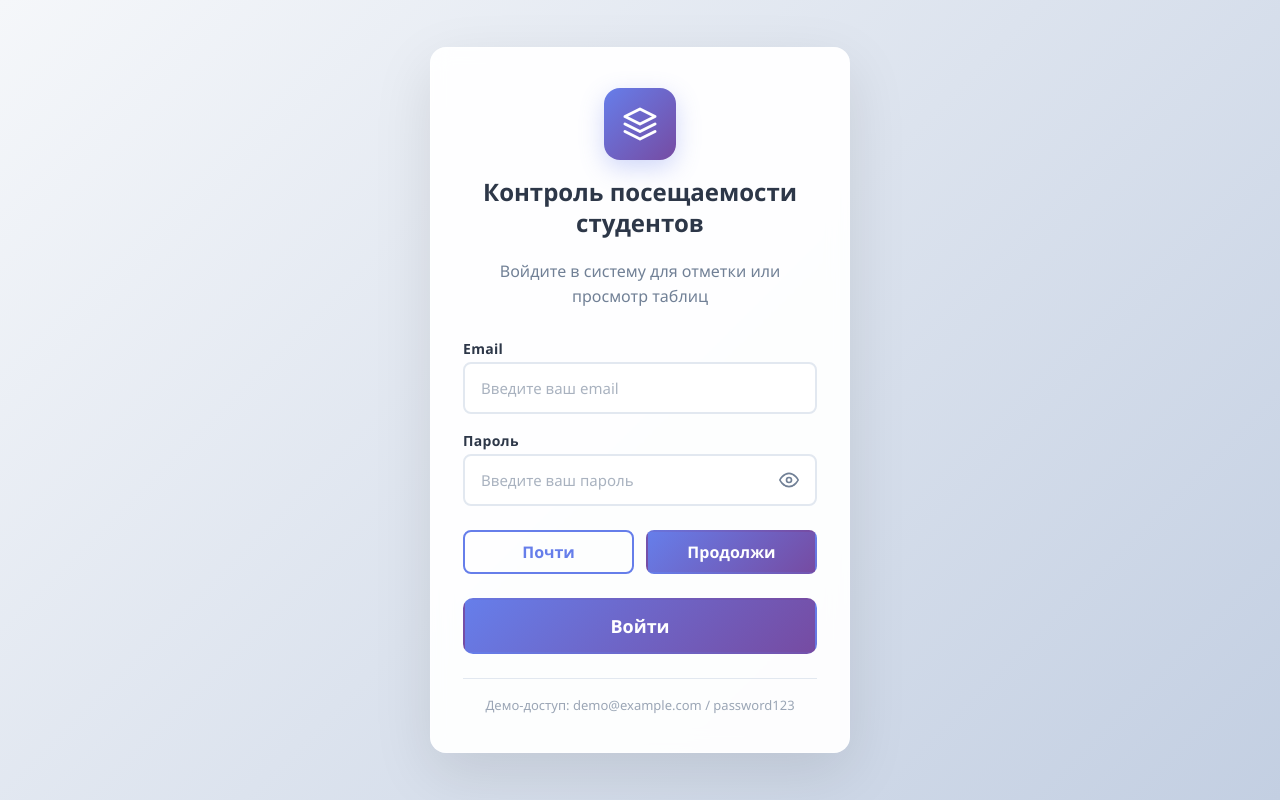
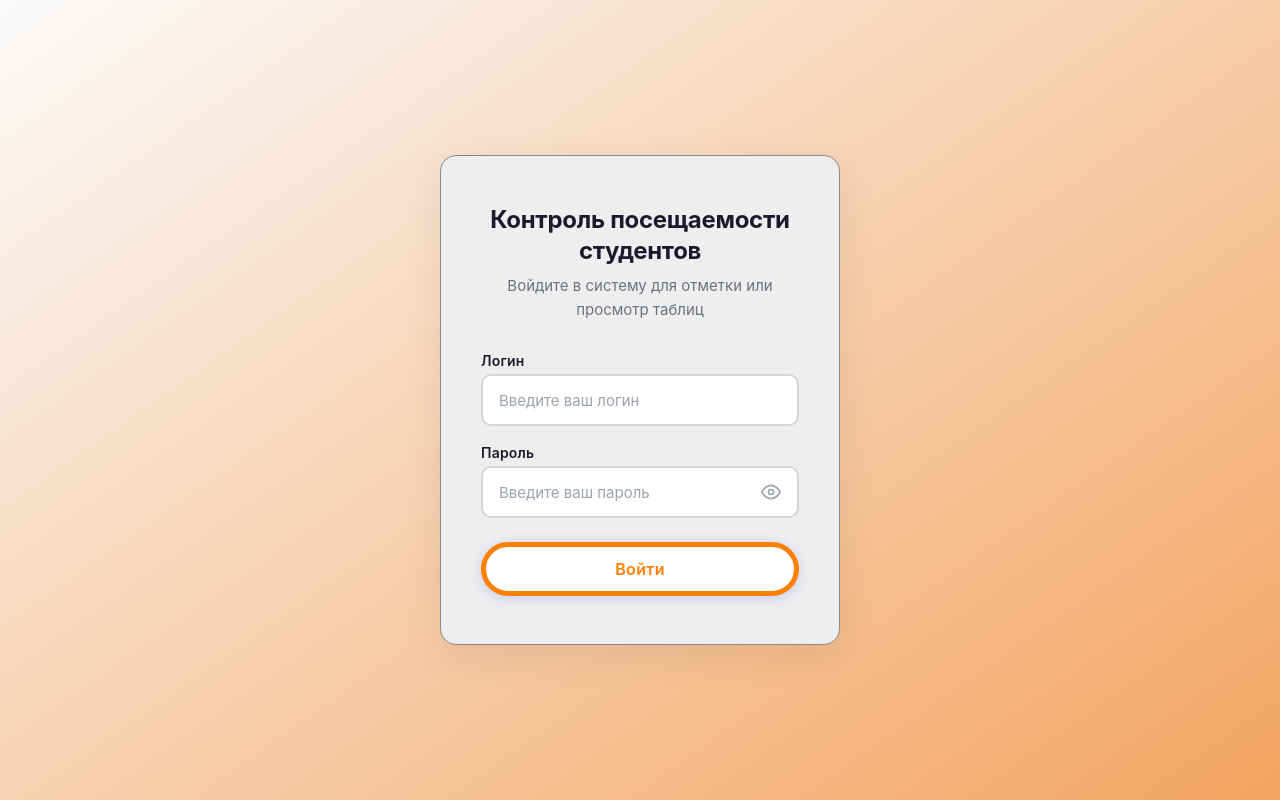
Before and after one commit to Mason-Fox-ai/Visit-Control, a React (Vite) app: page /login in a window 1280 px wide. Built offline with nearby package versions, Linux system fonts and the light colour scheme.

Commit message:
Изменение страницы логина

```diff
--- a/src/components/pages/login/login.module.scss
+++ b/src/components/pages/login/login.module.scss
@@ -1,45 +1,21 @@
-// Импортируем модуль color
-@use "sass:color";
+// Переменные
+$color-primary: #ffffff;
+$color-primary-hover: #ff7f00;
+$color-primary-active: #ff7f00;
 
-// Переменные для цветовой схемы
-$color-primary: #667eea;
-$color-primary-hover: #5a67d8;
-$color-primary-active: #4c51bf;
-$color-secondary: #764ba2;
+$color-text-primary: #1a1a2e;
+$color-text-secondary: #6b7280;
+$color-text-placeholder: #9ca3af;
 
-$color-text-primary: #2d3748;
-$color-text-secondary: #718096;
-$color-text-light: #ffffff;
+$color-border: #d1d5db;
+$color-border-focus: #4a6cf7;
+$color-error: #ef4444;
 
-$color-border: #e2e8f0;
-$color-border-focus: #667eea;
-$color-error: #e53e3e;
-
-$color-bg: #f7fafc;
+$color-bg: #f3f4f6;
 $color-input-bg: #ffffff;
 
-// Анимации
-@keyframes fadeIn {
-  from {
-    opacity: 0;
-    transform: translateY(-20px);
-  }
-  to {
-    opacity: 1;
-    transform: translateY(0);
-  }
-}
-
-@keyframes slideUp {
-  from {
-    opacity: 0;
-    transform: translateY(30px);
-  }
-  to {
-    opacity: 1;
-    transform: translateY(0);
-  }
-}
+$shadow-card: 0 10px 40px rgba(0, 0, 0, 0.08);
+$shadow-input: 0 1px 3px rgba(0, 0, 0, 0.04);
 
 // Основная страница
 .loginPage {
@@ -48,79 +24,46 @@ $color-input-bg: #ffffff;
   justify-content: center;
   min-height: 100vh;
   padding: 20px;
-  background: linear-gradient(135deg, #f5f7fa 0%, #c3cfe2 100%);
-  font-family: 'Segoe UI', 'Roboto', Arial, sans-serif;
+  background: linear-gradient(145deg, #fbb46e 0%, #666666 96%);
+  background: linear-gradient(145deg, #fafafa 0%, #f4a460 100%);
+  font-family: -apple-system, BlinkMacSystemFont, 'Segoe UI', Roboto, Arial, sans-serif;
 }
 
 // Контейнер формы
 .loginContainer {
   width: 100%;
-  max-width: 420px;
-  background: rgba(255, 255, 255, 0.95);
-  backdrop-filter: blur(10px);
-  padding: 40px 32px;
+  max-width: 400px;
+  background: #eeeeee;
+  padding: 48px 40px;
   border-radius: 16px;
-  box-shadow: 0 20px 60px rgba(0, 0, 0, 0.1);
-  animation: slideUp 0.6s ease-out;
-  border: 1px solid rgba(255, 255, 255, 0.3);
-  transition: transform 0.3s ease;
-
-  &:hover {
-    transform: translateY(-2px);
-  }
+  border: 1px solid #888888;
+  box-shadow: $shadow-card;
+  transition: transform 0.2s ease;
 
   @media (max-width: 480px) {
-    padding: 28px 20px;
+    padding: 32px 24px;
     border-radius: 12px;
   }
 }
 
-// Логотип и заголовок
-.logoSection {
-  display: flex;
-  flex-direction: column;
-  align-items: center;
-  margin-bottom: 20px;
-}
-
-.logoIcon {
-  display: flex;
-  align-items: center;
-  justify-content: center;
-  width: 72px;
-  height: 72px;
-  background: linear-gradient(135deg, $color-primary, $color-secondary);
-  border-radius: 16px;
-  color: white;
-  margin-bottom: 16px;
-  box-shadow: 0 8px 24px rgba(102, 126, 234, 0.3);
-  transition: transform 0.3s ease;
-
-  &:hover {
-    transform: scale(1.05);
-  }
-
-  svg {
-    width: 36px;
-    height: 36px;
-  }
-}
-
+// Заголовок
 .title {
   font-size: 24px;
   font-weight: 700;
   color: $color-text-primary;
   text-align: center;
-  margin: 0;
+  margin: 0 0 8px 0;
   line-height: 1.3;
+  letter-spacing: -0.3px;
 
   @media (max-width: 480px) {
     font-size: 20px;
   }
 }
 
+// Подзаголовок
 .subtitle {
-  font-size: 16px;
+  font-size: 15px;
   color: $color-text-secondary;
   text-align: center;
   margin: 0 0 32px 0;
@@ -146,16 +89,12 @@ $color-input-bg: #ffffff;
   gap: 6px;
 }
 
+// Метка
 .label {
   font-size: 14px;
   font-weight: 600;
   color: $color-text-primary;
-  letter-spacing: 0.3px;
-  transition: color 0.2s;
-
-  &:focus-within {
-    color: $color-primary;
-  }
+  letter-spacing: 0.2px;
 }
 
 // Обертка для инпута
@@ -163,19 +102,23 @@ $color-input-bg: #ffffff;
   position: relative;
   display: flex;
   align-items: center;
-  border-radius: 8px;
+  border-radius: 10px;
   border: 2px solid $color-border;
   background: $color-input-bg;
-  transition: all 0.3s ease;
+  transition: all 0.2s ease;
 
   &:focus-within {
     border-color: $color-border-focus;
-    box-shadow: 0 0 0 4px rgba(102, 126, 234, 0.1);
+    box-shadow: 0 0 0 4px rgba(74, 108, 247, 0.1);
   }
 
-  // Используем color.scale вместо darken
   &:hover:not(:focus-within) {
-    border-color: color.scale($color-border, $lightness: -10%);
+    border-color: #b0b8c4;
+  }
+
+  &.hasError {
+    border-color: $color-error;
+    box-shadow: 0 0 0 4px rgba(239, 68, 68, 0.1);
   }
 }
 
@@ -193,18 +136,12 @@ $color-input-bg: #ffffff;
   font-family: inherit;
 
   &::placeholder {
-    color: $color-text-secondary;
-    opacity: 0.6;
+    color: $color-text-placeholder;
   }
 
   &:disabled {
     opacity: 0.6;
     cursor: not-allowed;
-  }
-
-  &:-webkit-autofill {
-    -webkit-box-shadow: 0 0 0 1000px white inset !important;
-    -webkit-text-fill-color: $color-text-primary !important;
   }
 
   @media (max-width: 480px) {
@@ -222,18 +159,19 @@ $color-input-bg: #ffffff;
   background: none;
   border: none;
   padding: 0 16px;
-  color: $color-text-secondary;
+  color: $color-text-placeholder;
   cursor: pointer;
   height: 100%;
   min-height: 48px;
   transition: color 0.2s ease;
+  flex-shrink: 0;
 
   &:hover {
-    color: $color-primary;
+    color: $color-text-secondary;
   }
 
   &:focus-visible {
-    outline: 2px solid $color-primary;
+    outline: 2px solid $color-border-focus;
     outline-offset: -2px;
     border-radius: 4px;
   }
@@ -255,8 +193,7 @@ $color-input-bg: #ffffff;
   align-items: center;
   gap: 8px;
   padding: 10px 14px;
-  background: rgba(229, 62, 62, 0.08);
-  border: 1px solid rgba(229, 62, 62, 0.2);
+  background: rgba(239, 68, 68, 0.06);
   border-radius: 8px;
   color: $color-error;
   font-size: 14px;
@@ -273,108 +210,130 @@ $color-input-bg: #ffffff;
   }
 }
 
-// Блок с кнопками
-.actions {
-  display: grid;
-  grid-template-columns: 1fr 1fr;
-  gap: 12px;
+@keyframes fadeIn {
+  from {
+    opacity: 0;
+    transform: translateY(-8px);
+  }
+  to {
+    opacity: 1;
+    transform: translateY(0);
+  }
+}
+
+// Кнопка входа
+.submitButton {
+  width: 100%;
+  padding: 14px 24px;
   margin-top: 4px;
+  background: $color-primary;
+  color: #ff7f00;
+  border: 5px solid #ff7f00;
+  box-shadow: 0 2px 12px rgba(74, 108, 247, 0.25);
+  border-radius: 50px;
+  font-size: 16px;
+  font-weight: 600;
+  cursor: pointer;
+  transition: all 0.25s ease;
+  font-family: inherit;
+  letter-spacing: 0.3px;
+  position: relative;
+  overflow: hidden;
 
-  button {
-    width: 100%;
+  &::after {
+    content: '';
+    position: absolute;
+    inset: 0;
+    background: linear-gradient(135deg, rgba(255, 255, 255, 0.1), transparent);
+    opacity: 0;
+    transition: opacity 0.3s ease;
+  }
+
+  &:hover {
+    background: $color-primary-hover;
+    color: #ffffff;
+    transform: translateY(-2px);
+    box-shadow: 0 8px 30px rgba(74, 108, 247, 0.35);
+
+    &::after {
+      opacity: 1;
+    }
+  }
+
+  &:active {
+    transform: translateY(0);
+    background: $color-primary-active;
+    box-shadow: 0 4px 15px rgba(74, 108, 247, 0.2);
+  }
+
+  &:disabled {
+    opacity: 0.6;
+    cursor: not-allowed;
+    transform: none;
+    box-shadow: none;
   }
 
   @media (max-width: 480px) {
-    grid-template-columns: 1fr;
-    gap: 10px;
+    padding: 12px 20px;
+    font-size: 15px;
+    border-radius: 8px;
   }
 }
 
-// Кнопка "Войти"
-.submitButton {
-  margin-top: 4px;
-
-  &:not(:disabled) {
-    animation: pulse 2s infinite;
-  }
-
-  &:hover:not(:disabled) {
-    animation: none;
+// Адаптивность для планшетов
+@media (min-width: 769px) and (max-width: 1024px) {
+  .loginContainer {
+    max-width: 380px;
+    padding: 40px 32px;
   }
 }
 
-@keyframes pulse {
-  0% {
-    box-shadow: 0 0 0 0 rgba(102, 126, 234, 0.4);
+// Адаптивность для мобильных
+@media (max-width: 480px) {
+  .loginPage {
+    padding: 16px;
+    align-items: flex-start;
+    padding-top: 60px;
   }
-  70% {
-    box-shadow: 0 0 0 10px rgba(102, 126, 234, 0);
-  }
-  100% {
-    box-shadow: 0 0 0 0 rgba(102, 126, 234, 0);
+
+  .loginContainer {
+    padding: 28px 20px;
+    border-radius: 12px;
   }
 }
 
-// Подвал
-.footer {
-  margin-top: 24px;
-  padding-top: 20px;
-  border-top: 1px solid $color-border;
-  text-align: center;
-}
+// Для очень маленьких экранов
+@media (max-width: 360px) {
+  .loginContainer {
+    padding: 20px 16px;
+  }
 
-.footerText {
-  font-size: 13px;
-  color: $color-text-secondary;
-  margin: 0;
-  opacity: 0.7;
+  .title {
+    font-size: 18px;
+  }
 
-  @media (max-width: 480px) {
-    font-size: 12px;
+  .subtitle {
+    font-size: 13px;
   }
 }
 
-// Адаптивность
-@media (max-width: 480px) {
+// Поддержка темной темы
+@media (prefers-color-scheme: dark) {
   .loginPage {
-    padding: 12px;
-    align-items: flex-start;
-    padding-top: 40px;
+    background: linear-gradient(145deg, #1a1a2e 0%, #16213e 100%);
   }
 
   .loginContainer {
-    padding: 24px 16px;
-    border-radius: 12px;
-  }
-
-  .logoIcon {
-    width: 56px;
-    height: 56px;
-
-    svg {
-      width: 28px;
-      height: 28px;
-    }
-  }
-}
-
-// Темная тема
-@media (prefers-color-scheme: dark) {
-  .loginPage {
-    background: linear-gradient(135deg, #1a202c 0%, #2d3748 100%);
-  }
-
-  .loginContainer {
-    background: rgba(26, 32, 44, 0.95);
-    border-color: rgba(255, 255, 255, 0.05);
+    background: #1e293b;
+    box-shadow: 0 10px 40px rgba(0, 0, 0, 0.3);
   }
 
   .title {
-    color: #f7fafc;
+    color: #f1f5f9;
   }
 
   .subtitle {
-    color: #a0aec0;
+    color: #94a3b8;
   }
 
   .label {
@@ -382,41 +341,37 @@ $color-input-bg: #ffffff;
   }
 
   .input {
-    color: #f7fafc;
-    background: transparent;
+    color: #f1f5f9;
 
     &::placeholder {
-      color: #a0aec0;
-    }
-
-    &:-webkit-autofill {
-      -webkit-box-shadow: 0 0 0 1000px #2d3748 inset !important;
-      -webkit-text-fill-color: #f7fafc !important;
+      color: #64748b;
     }
   }
 
   .inputWrapper {
-    background: #2d3748;
-    border-color: #4a5568;
+    background: #0f172a;
+    border-color: #334155;
 
     &:focus-within {
-      border-color: $color-primary;
+      border-color: $color-border-focus;
+      box-shadow: 0 0 0 4px rgba(74, 108, 247, 0.15);
+    }
+
+    &:hover:not(:focus-within) {
+      border-color: #475569;
     }
   }
 
   .passwordToggle {
-    color: #a0aec0;
+    color: #64748b;
 
     &:hover {
-      color: $color-primary;
+      color: #94a3b8;
     }
   }
 
-  .footerText {
-    color: #a0aec0;
-  }
-
   .errorMessage {
-    background: rgba(229, 62, 62, 0.15);
+    background: rgba(239, 68, 68, 0.12);
+    color: #f87171;
   }
 }
--- a/src/components/pages/login/login.tsx
+++ b/src/components/pages/login/login.tsx
@@ -1,93 +1,41 @@
 import React, { useState } from 'react';
-import type { FormEvent } from 'react'; // Используем type-only импорт для FormEvent
+import type { FormEvent } from 'react';
 import styles from './login.module.scss';
-import Button from '../../ui/button/button';
-
-// Интерфейс для пропсов
-interface LoginProps {
-  onLogin?: (email: string, password: string) => void;
-  isLoading?: boolean;
-  error?: string;
-}
 
 /**
  * Страница входа в систему контроля посещаемости
  */
-const Login: React.FC<LoginProps> = ({
-  onLogin,
-  isLoading = false,
-  error = ''
-}) => {
-  // Состояния для полей формы
-  const [email, setEmail] = useState<string>('');
+const Login: React.FC = () => {
+  const [login, setLogin] = useState<string>('');
   const [password, setPassword] = useState<string>('');
-  const [localError, setLocalError] = useState<string>(error);
   const [showPassword, setShowPassword] = useState<boolean>(false);
+  const [error, setError] = useState<string>('');
 
   // Обработчик отправки формы
   const handleSubmit = (e: FormEvent<HTMLFormElement>) => {
     e.preventDefault();
-    setLocalError('');
+    setError('');
 
-    // Простая валидация
-    if (!email.trim()) {
-      setLocalError('Введите email');
+    if (!login.trim()) {
+      setError('Введите логин');
       return;
     }
 
     if (!password.trim()) {
-      setLocalError('Введите пароль');
+      setError('Введите пароль');
       return;
     }
 
-    // Если передан колбэк, вызываем его
-    if (onLogin) {
-      onLogin(email, password);
-    } else {
-      // Имитация входа
-      console.log('Вход в систему:', { email, password });
-      // Здесь можно добавить логику перенаправления
-      // window.location.href = '/dashboard';
-    }
-  };
-
-  // Обработчик для кнопки "Почти" (быстрый вход с демо-данными)
-  const handleQuickLogin = () => {
-    setEmail('demo@example.com');
-    setPassword('password123');
-  };
-
-  // Обработчик для кнопки "Продолжи" (продолжить как гость)
-  const handleContinueAsGuest = () => {
-    console.log('Продолжить как гость');
-    // Перенаправление на страницу просмотра без авторизации
-    // window.location.href = '/guest-view';
+    console.log('Вход в систему:', { login, password });
+    // Здесь будет логика авторизации
+    // window.location.href = '/dashboard';
   };
 
   return (
     <div className={styles.loginPage}>
-      {/* Основной контейнер */}
       <div className={styles.loginContainer}>
-        {/* Логотип или иконка */}
-        <div className={styles.logoSection}>
-          <div className={styles.logoIcon}>
-            <svg
-              width="48"
-              height="48"
-              viewBox="0 0 24 24"
-              fill="none"
-              stroke="currentColor"
-              strokeWidth="2"
-              strokeLinecap="round"
-              strokeLinejoin="round"
-            >
-              <path d="M12 2L2 7l10 5 10-5-10-5z" />
-              <path d="M2 17l10 5 10-5" />
-              <path d="M2 12l10 5 10-5" />
-            </svg>
-          </div>
-          <h1 className={styles.title}>Контроль посещаемости студентов</h1>
-        </div>
+        {/* Заголовок */}
+        <h1 className={styles.title}>Контроль посещаемости студентов</h1>
 
         {/* Подзаголовок */}
         <p className={styles.subtitle}>
@@ -96,22 +44,20 @@ const Login: React.FC<LoginProps> = ({
 
         {/* Форма входа */}
         <form onSubmit={handleSubmit} className={styles.loginForm}>
-          {/* Поле email */}
+          {/* Поле логина */}
           <div className={styles.formGroup}>
-            <label htmlFor="email" className={styles.label}>
-              Email
+            <label htmlFor="login" className={styles.label}>
+              Логин
             </label>
             <div className={styles.inputWrapper}>
               <input
-                id="email"
-                type="email"
-                value={email}
-                onChange={(e) => setEmail(e.target.value)}
-                placeholder="Введите ваш email"
+                id="login"
+                type="text"
+                value={login}
+                onChange={(e) => setLogin(e.target.value)}
+                placeholder="Введите ваш логин"
                 className={styles.input}
-                disabled={isLoading}
-                autoComplete="email"
-                required
+                autoComplete="username"
               />
             </div>
           </div>
@@ -129,9 +75,7 @@ const Login: React.FC<LoginProps> = ({
                 onChange={(e) => setPassword(e.target.value)}
                 placeholder="Введите ваш пароль"
                 className={styles.input}
-                disabled={isLoading}
                 autoComplete="current-password"
-                required
               />
               <button
                 type="button"
@@ -156,59 +100,22 @@ const Login: React.FC<LoginProps> = ({
           </div>
 
           {/* Ошибка */}
-          {localError && (
+          {error && (
             <div className={styles.errorMessage}>
               <svg width="16" height="16" viewBox="0 0 24 24" fill="none" stroke="currentColor" strokeWidth="2">
                 <circle cx="12" cy="12" r="10" />
                 <line x1="12" y1="8" x2="12" y2="12" />
                 <line x1="12" y1="16" x2="12.01" y2="16" />
               </svg>
-              {localError}
+              {error}
             </div>
           )}
 
-          {/* Кнопки действий */}
-          <div className={styles.actions}>
-            <Button
-              type="button"
-              variant="outline"
-              size="medium"
-              onClick={handleQuickLogin}
-              disabled={isLoading}
-            >
-              Почти
-            </Button>
-
-            <Button
-              type="button"
-              variant="primary"
-              size="medium"
-              onClick={handleContinueAsGuest}
-              disabled={isLoading}
-            >
-              Продолжи
-            </Button>
-          </div>
-
           {/* Кнопка входа */}
-          <Button
-            type="submit"
-            variant="primary"
-            size="large"
-            fullWidth
-            disabled={isLoading}
-            className={styles.submitButton}
-          >
-            {isLoading ? 'Вход...' : 'Войти'}
-          </Button>
+          <button type="submit" className={styles.submitButton}>
+            Войти
+          </button>
         </form>
-
-        {/* Дополнительная информация */}
-        <div className={styles.footer}>
-          <p className={styles.footerText}>
-            Демо-доступ: demo@example.com / password123
-          </p>
-        </div>
       </div>
     </div>
   );
```
